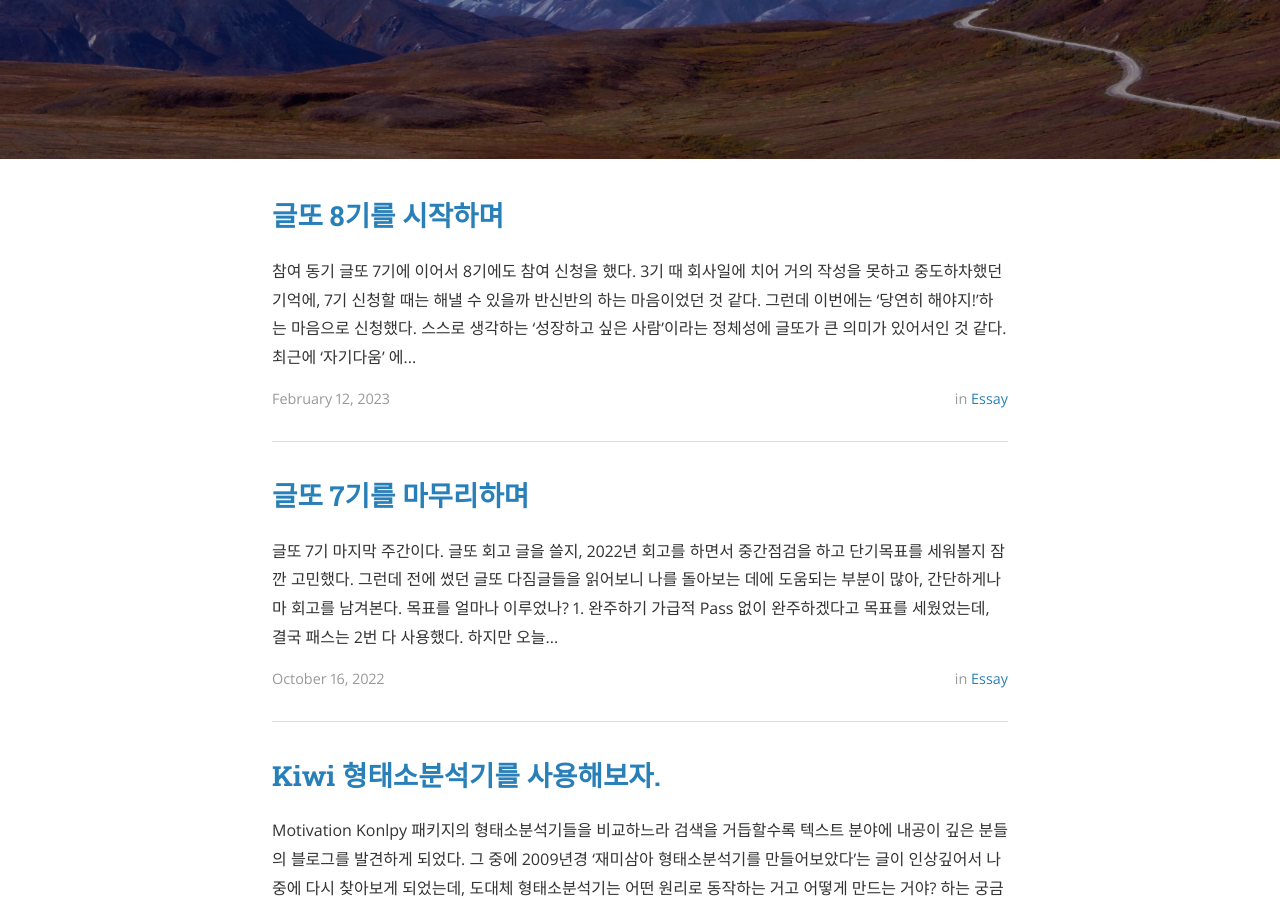
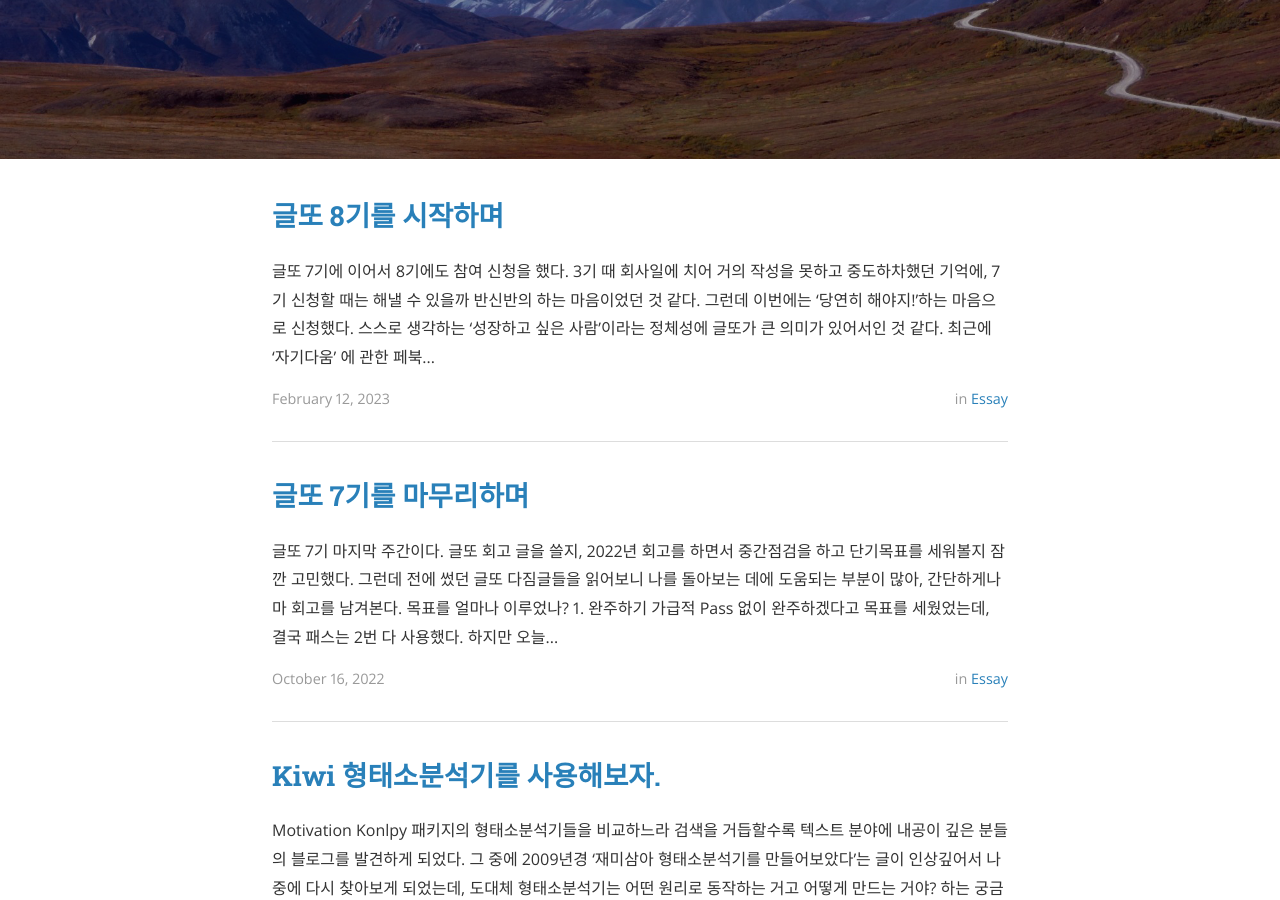
Before and after one commit to JessyMin/jessymin.github.io, a Jekyll site: the page built from index.html, in a window 1280 px wide and 900 px high, scrolled down 344 px. Built offline with Jekyll 4.4.1, drawn with Linux system fonts in a browser that asks for light colours; nearby versions of some CDN libraries; the list of posts is cut into pages by our own code.

Commit message:
[edit] format

```diff
--- a/_posts/2023-02-12-starting-gultto-8.md
+++ b/_posts/2023-02-12-starting-gultto-8.md
@@ -7,7 +7,6 @@ category : 'Essay'
 published: true
 ---
 
-#### 참여 동기
 
 글또 7기에 이어서 8기에도 참여 신청을 했다.
 
```
